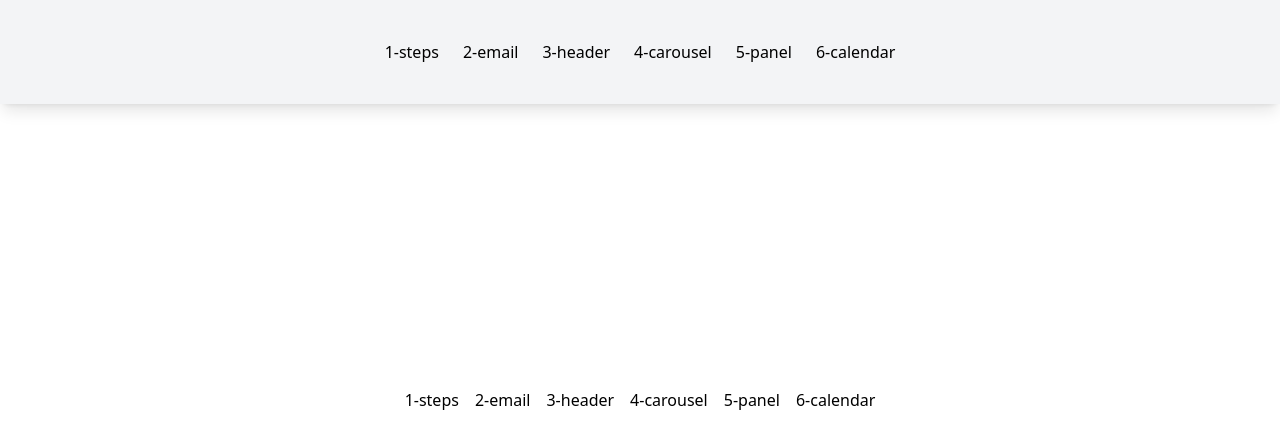
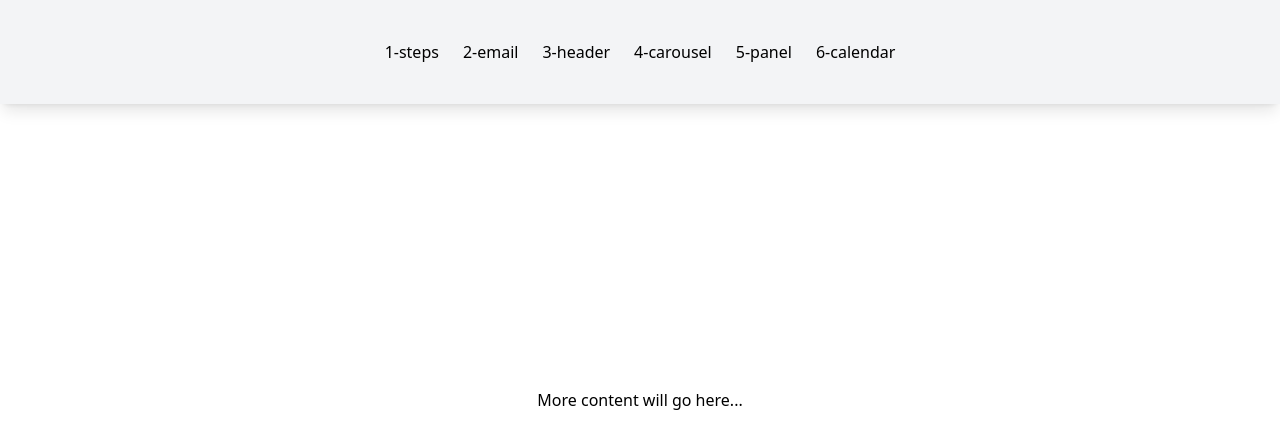
Before and after one commit to midcenturydude7/nextjs-framer-motion-recipes, a Next.js app: page / in a window 1280 px wide. Shown: the top 448 px of the page. Built offline with nearby package versions, Linux system fonts and the light colour scheme.

Commit message:
Cleared up landing page

```diff
--- a/app/page.js
+++ b/app/page.js
@@ -1,28 +1,7 @@
-import Link from "next/link";
-
 export default function Home() {
   return (
     <div className="flex min-h-screen items-center justify-center">
-      <ul className="flex">
-        <Link href="/1-step">
-          <li>1-steps</li>
-        </Link>
-        <Link href="/2-email">
-          <li className="pl-4">2-email</li>
-        </Link>
-        <Link href="/3-header">
-          <li className="pl-4">3-header</li>
-        </Link>
-        <Link href="/4-carousel">
-          <li className="pl-4">4-carousel</li>
-        </Link>
-        <Link href="/5-panel">
-          <li className="pl-4">5-panel</li>
-        </Link>
-        <Link href="/6-calendar">
-          <li className="pl-4">6-calendar</li>
-        </Link>
-      </ul>
+      More content will go here...
     </div>
   );
 }
```
